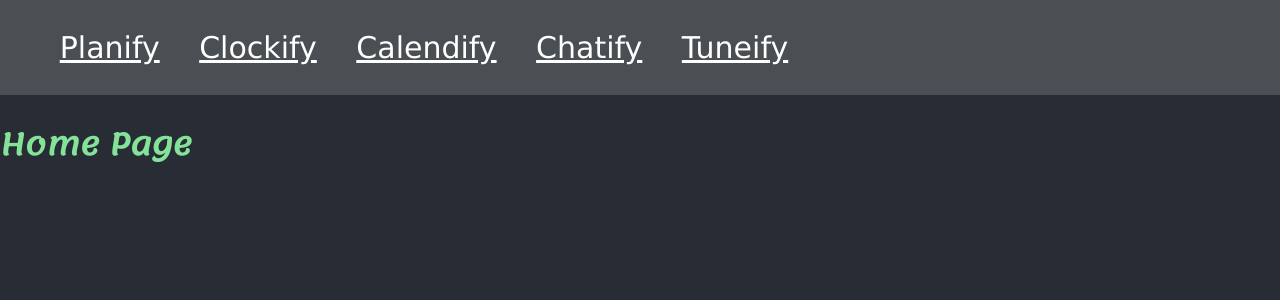
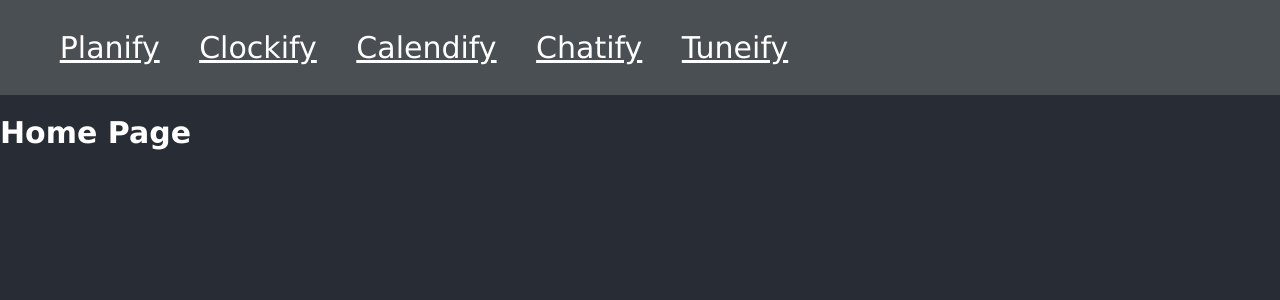
Before and after one commit to nkonjeti/planify, a React (Create React App) app: page / in a window 1280 px wide. Shown: the top 300 px of the page. Built offline with nearby package versions, Linux system fonts and the light colour scheme; what react-chatbot-kit would draw is missing.

Commit message:
timer css

```diff
--- a/src/Timer.css
+++ b/src/Timer.css
@@ -13,9 +13,5 @@
 
     color: rgb(133, 226, 153);
     text-align:center;
+    font-family: 'Lemonada', cursive;
 }
-
-h1{
-    font-family: 'Lemonada', cursive;
-    color: rgb(133, 226, 153);
-}
```
